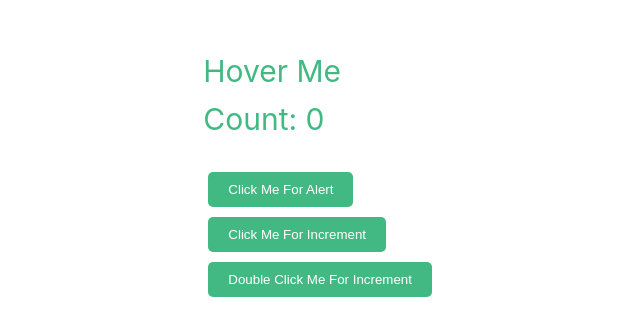
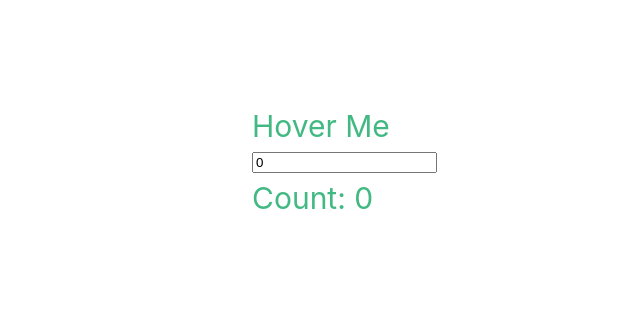
Before and after one commit to darshitdudhaiya/100DaysOfVue, a Vue app: page / in a window 1280 px wide. Shown: the part 226-562 px from the top of the page, without its empty margins (203-843 px from the left). Built offline with nearby package versions, Linux system fonts and the light colour scheme.

Commit message:
Two-Way Data Binding with v-model in Vue.js

```diff
--- a/src/components/HomeComponent.vue
+++ b/src/components/HomeComponent.vue
@@ -1,13 +1,10 @@
 <template>
   <div>
     <h1 v-on:mouseover="textHovered()">Hover Me</h1>
+    <input type="text" v-model="count" />
     <h1>Count: {{ count }}</h1>
 
     <br />
-
-    <button class="styled-button" v-on:click="getAlert()">Click Me For Alert</button> <br />
-    <button class="styled-button" v-on:click="increment()">Click Me For Increment</button> <br />
-    <button class="styled-button" v-on:dblclick="doubleIncrement()">Double Click Me For Increment</button>
   </div>
 </template>
 
@@ -18,24 +15,6 @@ export default {
     return {
       count: 0
     }
-  },
-
-  methods: {
-    getAlert() {
-      alert('Hello Vue!!')
-    },
-
-    increment() {
-      this.count = this.count + 1
-    },
-
-    doubleIncrement() {
-      this.count = this.count + 2
-    },
-
-    textHovered() {
-      console.log('Text Hovered...')
-    }
   }
 }
 </script>
@@ -44,19 +23,4 @@ export default {
 h1 {
   color: #42b983;
 }
-
-.styled-button {
-  background-color: #42b983;
-  color: white;
-  border: none;
-  padding: 10px 20px;
-  margin: 5px;
-  border-radius: 5px;
-  cursor: pointer;
-  transition: background-color 0.3s;
-}
-
-.styled-button:hover {
-  background-color: #36a76c;
-}
 </style>
```
